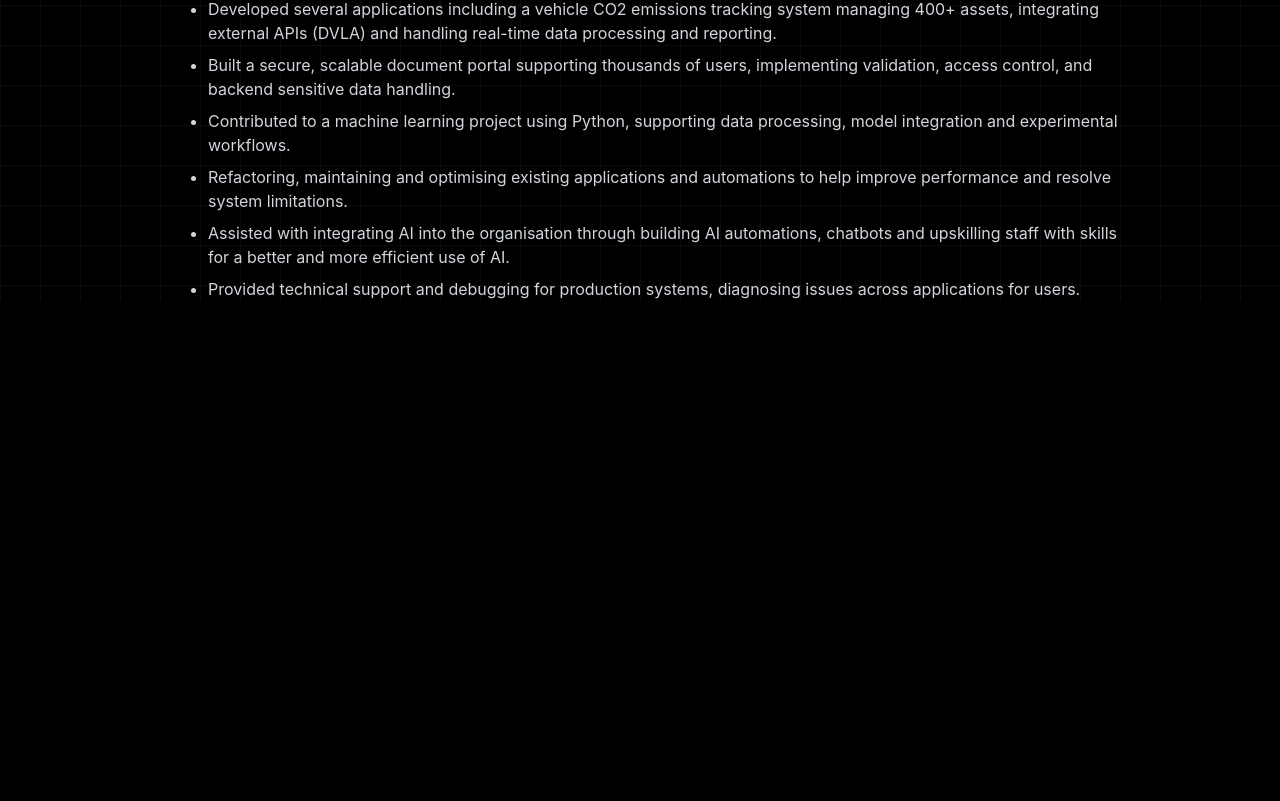
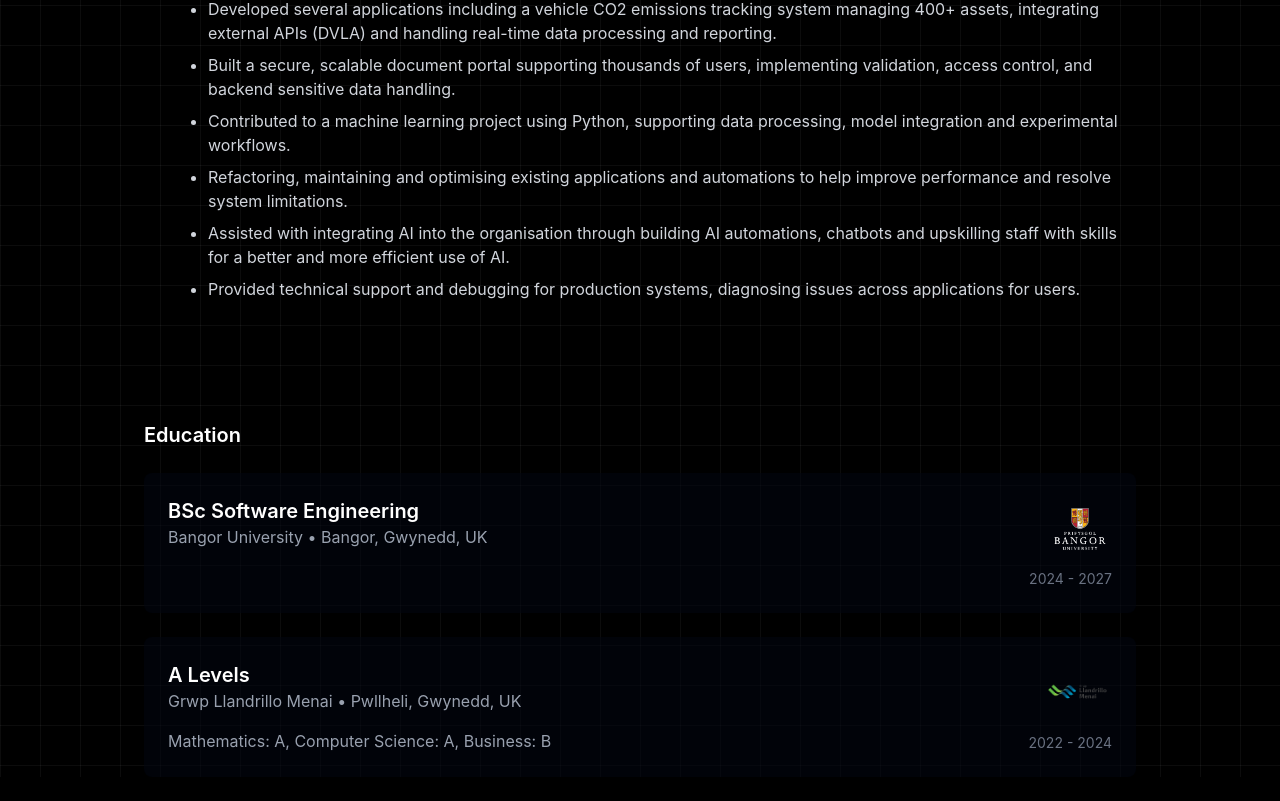
Before and after one commit to joel06rob/react-portfolio, a React (Vite) app in the folder react-portfolio/: page / in a window 1280 px wide. Shown: the part 755-1556 px from the top of the page. Before the commit the page ends 1096 px from the top, so only its background shows below. Built offline with nearby package versions, Linux system fonts and the light colour scheme.

Commit message:
education - setup

```diff
--- a/react-portfolio/src/App.jsx
+++ b/react-portfolio/src/App.jsx
@@ -1,5 +1,6 @@
 import About from "./components/About"
 import Experience from "./components/Experience";
+import Education from "./components/Education";
 
 function App() {
   return(
@@ -15,6 +16,7 @@ function App() {
         <About></About>
         <div className="relative z-10 max-w-5xl mx-auto px-4">
           <Experience></Experience>
+          <Education></Education>
         </div>
 
     </div>
--- /dev/null
+++ b/react-portfolio/src/components/Education.jsx
@@ -0,0 +1,44 @@
+const educations = [
+    {
+        qualification: "BSc Software Engineering",
+        school: "Bangor University",
+        location: "Bangor, Gwynedd, UK",
+        logo: "/bangoruni.png",
+        date: "2024 - 2027",
+        grade: ""
+    },
+    {
+        qualification: "A Levels",
+        school: "Grwp Llandrillo Menai",
+        location: "Pwllheli, Gwynedd, UK",
+        logo: "/gllm.png",
+        date: "2022 - 2024",
+        grade: "Mathematics: A, Computer Science: A, Business: B"
+    }
+]
+
+export default function Education(){
+    return (
+    <section>
+      <p className="pt-20 pb-6 text-xl font-semibold">Education</p>
+
+      {educations.map((edu, index) => (
+        <div key={index} className="w-full p-6 bg-gray-950/55 rounded-lg mb-6 flex justify-between items-start">
+
+          <div>
+            <h3 className="text-xl font-semibold">{edu.qualification}</h3>
+            <p className="text-gray-400">
+              {edu.school} • {edu.location}
+            </p>
+            <p className="pt-4 text-gray-400">{edu.grade}</p>
+          </div>
+
+          <div className="flex flex-col items-end">
+            <img src={edu.logo} alt={edu.school} className="w-16 h-16 object-contain mb-2"/>
+            <p className="text-sm text-gray-500">{edu.date}</p>
+          </div>
+        </div>
+      ))}
+    </section>
+  );
+}
```
Also changed, not shown: react-portfolio/public/bangoruni.png (added), react-portfolio/public/gllm.png (added).
